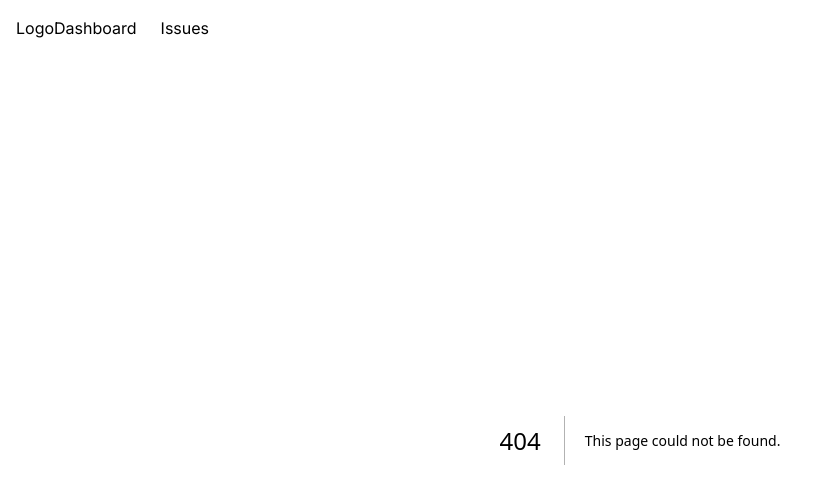
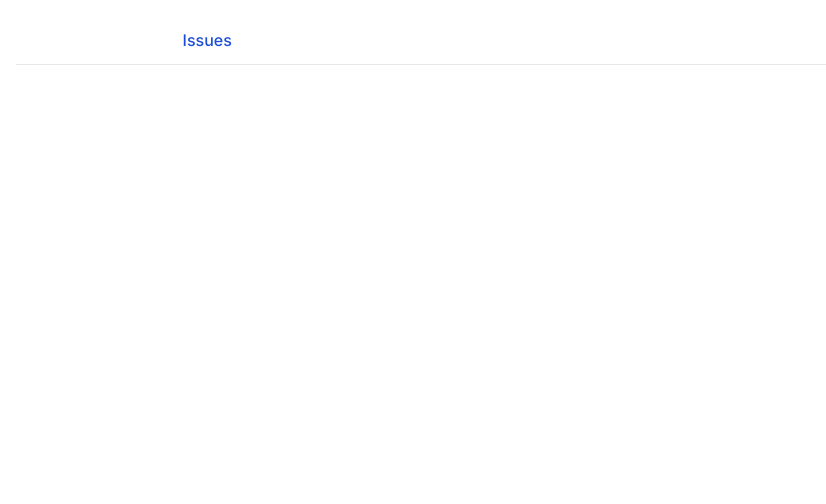
Before and after one commit to jobayermannan/next-js-Issue-tracker, a Next.js app: page /issues in a window 1280 px wide. Before the commit this address had no page. Shown: the top 504 px of the page, without its empty margins (0-826 px from the left). Built offline with nearby package versions, Linux system fonts and the light colour scheme.

Commit message:
style the active link in the navbar

```diff
--- a/app/Navbar.tsx
+++ b/app/Navbar.tsx
@@ -1,24 +1,36 @@
+'use client'
+
+import classNames from 'classnames';
 import Link from 'next/link'
+import { usePathname } from 'next/navigation';
 import React from 'react'
+import { AiFillBug } from 'react-icons/ai';
+
+
 
 const Navbar = () => {
 
+	const currentPath=usePathname()
+	console.log(currentPath)
+
 	const links = [
 		{ label: "Dashboard", href: "/" },
-		{ label: "Issues", href: "/issues/list" },
+		{ label: "Issues", href: "/issues" },
 	 ];
   return (
-<nav className='flex space=x-6'>
+<nav className='flex space-x-6 border-b mb-5 px-5 py-3'>
 
-	 <Link href="/">Logo</Link>
+	 <Link href="/"><AiFillBug></AiFillBug></Link>
 	 <ul className="flex space-x-6">
       {links.map((link) => (
         <li key={link.href}>
           <Link
-            // className={classnames({
-            //   "nav-link": true,
-            //   "!text-zinc-900": link.href === currentPath,
-            // })}
+
+				className=
+				 {classNames({
+              "nav-link": true,
+              "!text-blue-700 font-medium": link.href === currentPath,
+            })}
             href={link.href}
           >
             {link.label}
--- /dev/null
+++ b/app/issues/page.tsx
@@ -0,0 +1,9 @@
+import React from 'react'
+
+const IssuesPage = () => {
+  return (
+	 <div>IssuesPage</div>
+  )
+}
+
+export default IssuesPage
--- a/next.config.mjs
+++ b/next.config.mjs
@@ -1,4 +1,6 @@
 /** @type {import('next').NextConfig} */
-const nextConfig = {};
+const nextConfig = {
+	reactStrictMode: false,
+};
 
 export default nextConfig;
--- a/package.json
+++ b/package.json
@@ -9,6 +9,7 @@
     "lint": "next lint"
   },
   "dependencies": {
+    "classnames": "^2.5.1",
     "next": "14.2.6",
     "react": "^18",
     "react-dom": "^18",
```
Also changed, not shown: 1 other file (tests, documents, lock files or other folders).
